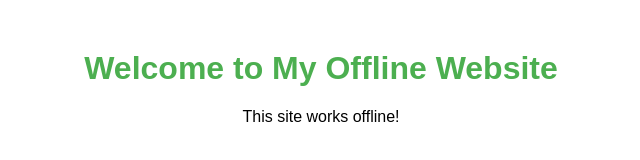
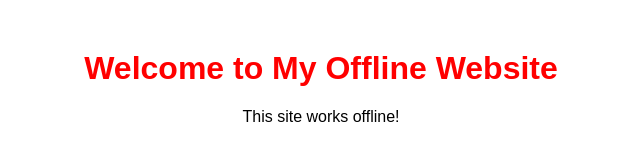
Before and after one commit to macra12/project, a plain HTML site: page index.html in a window 1280 px wide. Shown: the whole page, without its empty margins (319-959 px from the left). Drawn offline with Linux system fonts and the light colour scheme.

Commit message:
Update files for offline support

```diff
--- a/service-worker.js
+++ b/service-worker.js
@@ -7,6 +7,7 @@ const urlsToCache = [
 ];
 
 self.addEventListener('install', (event) => {
+  console.log('Service Worker installing...');
   event.waitUntil(
     caches.open(CACHE_NAME).then((cache) => {
       console.log('Caching files');
@@ -22,9 +23,6 @@ self.addEventListener('fetch', (event) => {
     })
   );
 });
-self.addEventListener('install', (event) => {
-  console.log('Service Worker installing...');
-});
 
 self.addEventListener('activate', (event) => {
   console.log('Service Worker activated');
--- a/style.css
+++ b/style.css
@@ -1,5 +1,3 @@
-/* style.css */
-
 body {
   font-family: Arial, sans-serif;
   text-align: center;
@@ -7,5 +5,5 @@ body {
 }
 
 h1 {
-  color: #4CAF50;
+  color: #ff0000; /* Corrected color code */
 }
```
Also changed, not shown: images/dog.png (added).
